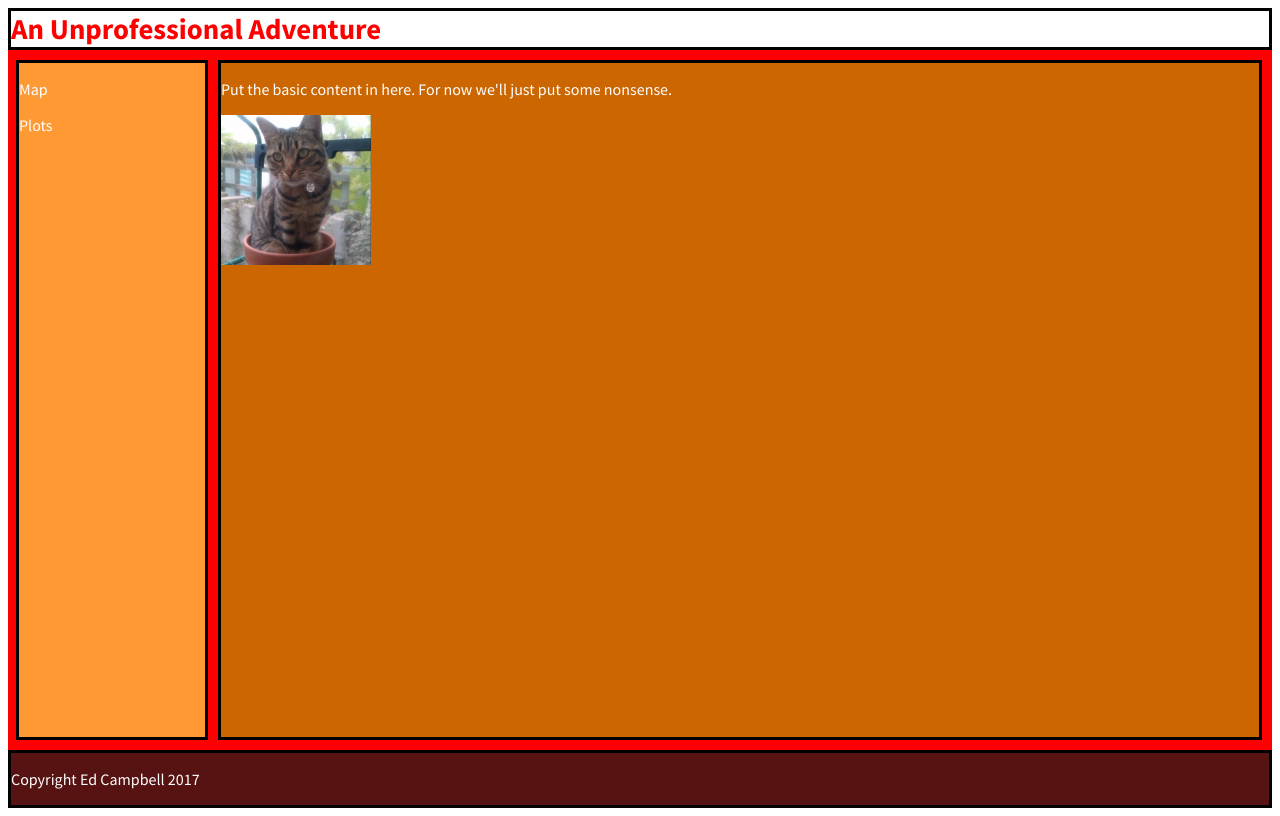
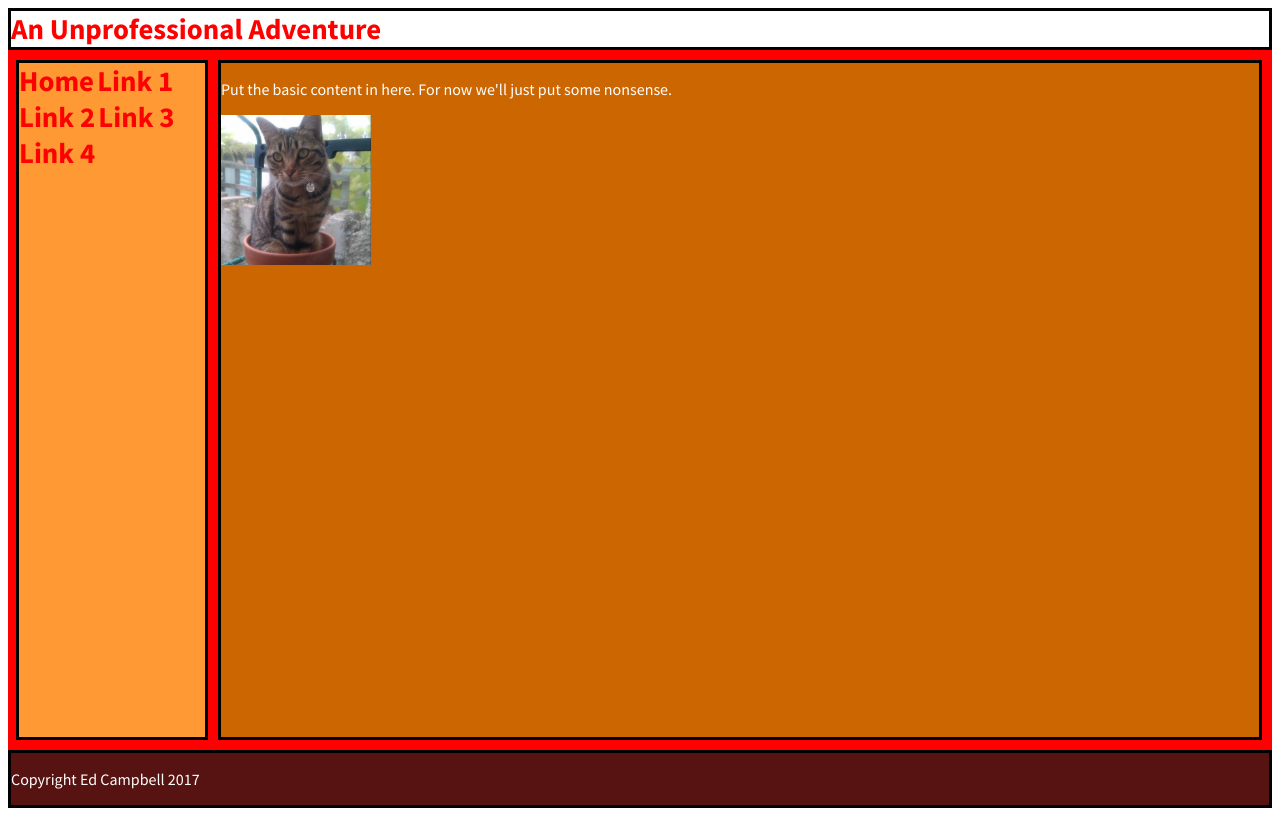
Before and after one commit to esc24/cssgrid_basics, a plain HTML site: page holygrail.html in a window 1280 px wide. Drawn offline with Linux system fonts and the light colour scheme.

Commit message:
Update holygrail.html

```diff
--- a/holygrail.html
+++ b/holygrail.html
@@ -13,8 +13,11 @@
     </header>
     <nav>
       <!-- Navigation -->
-      <p>Map</p>
-      <p>Plots</p>
+      <a href="#" class="active">Home</a>
+      <a href="#">Link 1</a>
+      <a href="#">Link 2</a>
+      <a href="#">Link 3</a>
+      <a href="#">Link 4</a>
     </nav>
     <main>
       <p>Put the basic content in here. For now we'll just put some nonsense.</p>
```
